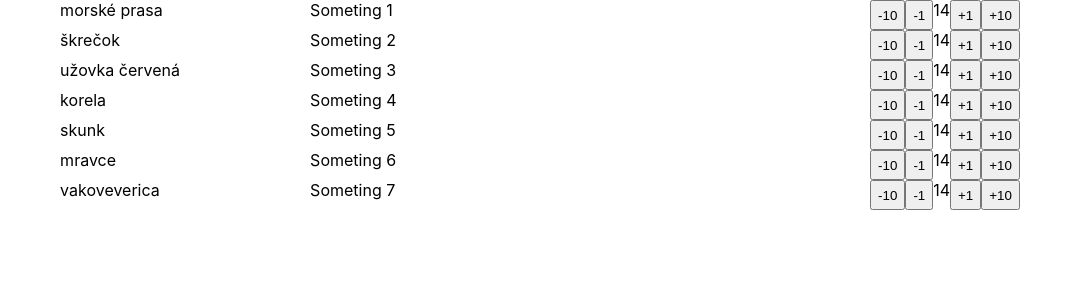
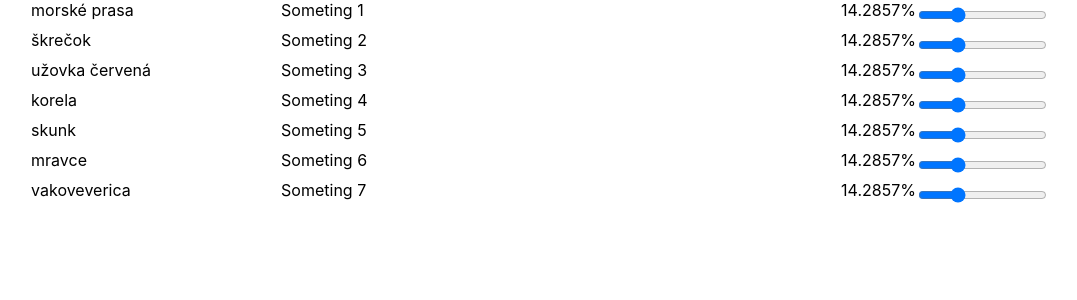
Before and after one commit to TomasPeterec/voting-project, a React (Create React App) app: page / in a window 1280 px wide. Shown: the top 300 px of the page, without its empty margins (100-1177 px from the left). Built offline with nearby package versions, Linux system fonts and the light colour scheme.

Commit message:
improvement in the counting formula

```diff
--- a/src/App.js
+++ b/src/App.js
@@ -29,11 +29,32 @@ function App() {
 
   const [copyOfPosibilities, setCopyOfPosibilities] = useState(listOfPosibilities)
 
+  const percentageDistribution = (ar, curentSlider) => {
+    var ar1 = [...ar]
+    var countOfAll = 0
+    var count22 = 0
+    var valueToRatioTo100 = 0
 
 
+    for(let i = 0; i < ar1.length ; i++) {
+      countOfAll = Number(ar1[i].votingValue) + countOfAll
+    }
+
+    valueToRatioTo100 = (100-ar1[curentSlider].votingValue)/(countOfAll-ar1[curentSlider].votingValue)
 
 
+    for(let i = 0; i < ar1.length ; i++) {
+      if(i !== curentSlider){
+        ar1[i].votingValue = ar1[i].votingValue * valueToRatioTo100
+      }
+    }
 
+    for(let i = 0; i < ar1.length ; i++) {
+      count22 = Number(ar1[i].votingValue) + count22
+    }
+    console.log(count22)
+    return ar1
+  }
 
   return (
     <div className="App">
@@ -48,33 +69,22 @@ function App() {
 
             />
           <div style={{display: 'inline-flex'}}>
-            <button onClick={() => {
-              let copy1 = [...copyOfPosibilities]
-              copy1[i].votingValue = copy1[i].votingValue -10
-              setCopyOfPosibilities(copy1)
+            <div key={i}>
+            {Math.round(copyOfPosibilities[i].votingValue*10000)/10000}%
+            </div>
 
-            }}>-10</button>
-            <button onClick={() => {
-              let copy1 = [...copyOfPosibilities]
-              copy1[i].votingValue = copy1[i].votingValue -1
-              setCopyOfPosibilities(copy1)
-
-            }}>-1</button>
-            <div key={i}>
-            {Math.round(copyOfPosibilities[i].votingValue)}
-            </div>
-            <button onClick={() => {
-              let copy1 = [...copyOfPosibilities]
-              copy1[i].votingValue = copy1[i].votingValue +1
-              setCopyOfPosibilities(copy1)
-
-            }}>+1</ button>
-            <button onClick={() => {
-              let copy1 = [...copyOfPosibilities]
-              copy1[i].votingValue = copy1[i].votingValue +10
-              setCopyOfPosibilities(copy1)
-
-            }}>+10</ button>
+            <input value={copyOfPosibilities[i].votingValue}
+              type="range"
+              min="0"
+              max="50"
+              step="0.0001"
+              onChange={(event) => {
+                let copy1 = [...copyOfPosibilities]
+                copy1[i].votingValue = event.target.value
+                copy1 = percentageDistribution(copy1,i)
+                setCopyOfPosibilities(copy1)
+              }}
+            />
           </div>
           </div>
         )}
```
Also changed, not shown: src/ItemForVoting.js (+7 -2 lines).
